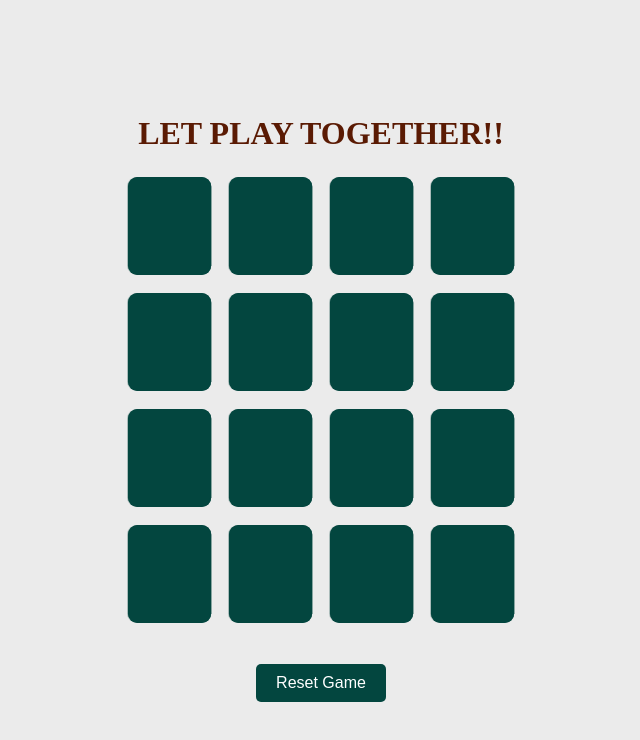
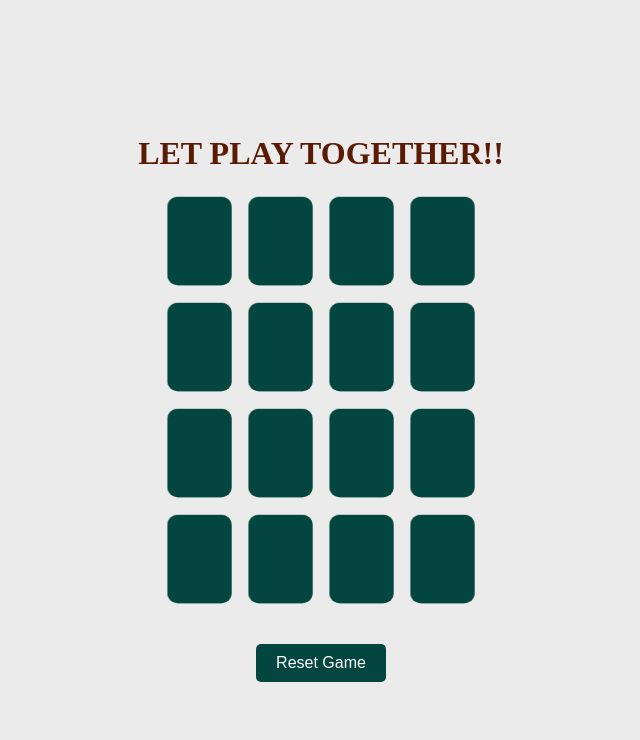
Before and after one commit to ciara-gospel/Flipp-card-game, a plain HTML site: page index.html in a window 1280 px wide. Shown: the whole page, without its empty margins (319-959 px from the left). Drawn offline with Linux system fonts and the light colour scheme.

Commit message:
my game card

```diff
--- a/css/style.css
+++ b/css/style.css
@@ -73,7 +73,7 @@ h1 {
 .card-back {
   background-color: #fff;
   transform: rotateY(180deg);
-  font-size: 4rem;
+  font-size: 3.5rem;
 }
 
 .card.flipped {
@@ -104,3 +104,11 @@ button:active {
   font-size: 1rem;
   margin-top: 1rem;
 }
+
+@media screen and (min-width : 320px ) {
+  .card {
+    font-size: 1rem;
+    width: 65px;
+    height: 90px;
+  }
+}
```
